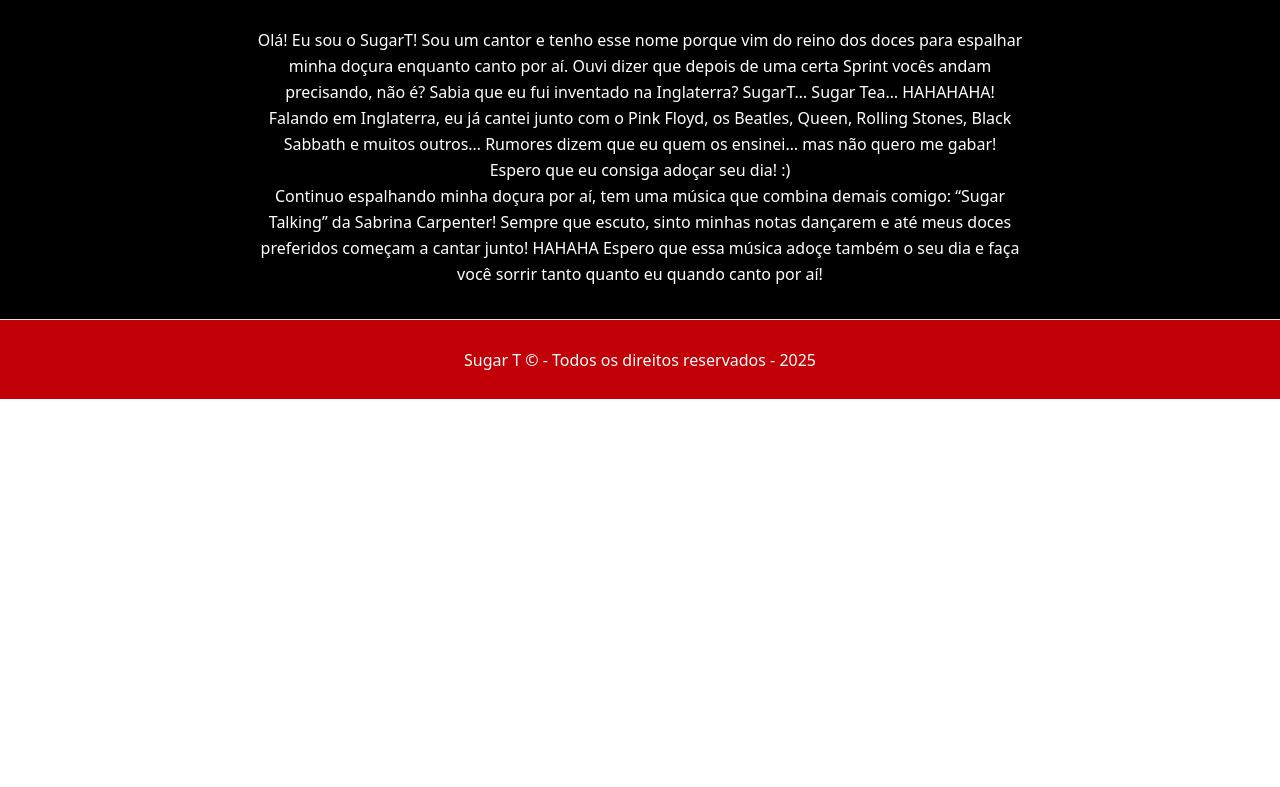
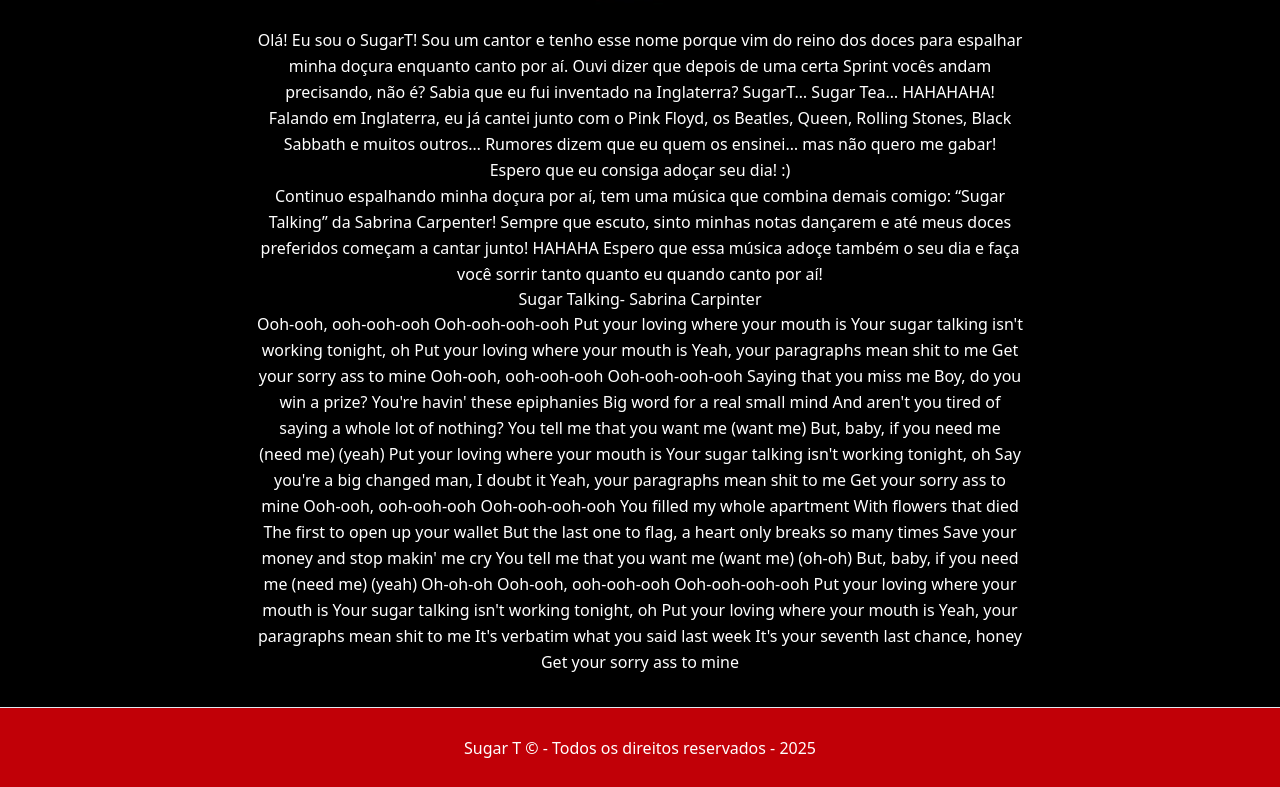
Before and after one commit to AmandhaYumi/ProvaFrontEnd, a React (Vite) app in the folder access-control-cp/: page /logado in a window 1280 px wide. Shown: the part 525-1312 px from the top of the page. Before the commit the page ends 924 px from the top, so only its background shows below. Built offline with nearby package versions, Linux system fonts and the light colour scheme.

Commit message:
adicionando letra de música

```diff
--- a/access-control-cp/src/routes/Logado/index.tsx
+++ b/access-control-cp/src/routes/Logado/index.tsx
@@ -15,7 +15,57 @@
         <p> Continuo espalhando minha doçura por aí, tem uma música que combina demais comigo: “Sugar Talking” da Sabrina Carpenter!
         Sempre que escuto, sinto minhas notas dançarem e até meus doces preferidos começam a cantar junto! HAHAHA
         Espero que essa música adoçe também o seu dia e faça você sorrir tanto quanto eu quando canto por aí!</p>
+        <h2>Sugar Talking- Sabrina Carpinter</h2>
+        <p>Ooh-ooh, ooh-ooh-ooh
+          Ooh-ooh-ooh-ooh
 
+          Put your loving where your mouth is
+          Your sugar talking isn't working tonight, oh
+          Put your loving where your mouth is
+          Yeah, your paragraphs mean shit to me
+          Get your sorry ass to mine
+
+          Ooh-ooh, ooh-ooh-ooh
+          Ooh-ooh-ooh-ooh
+
+          Saying that you miss me
+          Boy, do you win a prize?
+          You're havin' these epiphanies
+          Big word for a real small mind
+          And aren't you tired of saying a whole lot of nothing?
+
+          You tell me that you want me (want me)
+          But, baby, if you need me (need me) (yeah)
+
+          Put your loving where your mouth is
+          Your sugar talking isn't working tonight, oh
+          Say you're a big changed man, I doubt it
+          Yeah, your paragraphs mean shit to me
+          Get your sorry ass to mine
+
+          Ooh-ooh, ooh-ooh-ooh
+          Ooh-ooh-ooh-ooh
+
+          You filled my whole apartment
+          With flowers that died
+          The first to open up your wallet
+          But the last one to flag, a heart only breaks so many times
+          Save your money and stop makin' me cry
+
+          You tell me that you want me (want me) (oh-oh)
+          But, baby, if you need me (need me) (yeah)
+          Oh-oh-oh
+
+          Ooh-ooh, ooh-ooh-ooh
+          Ooh-ooh-ooh-ooh
+
+          Put your loving where your mouth is
+          Your sugar talking isn't working tonight, oh
+          Put your loving where your mouth is
+          Yeah, your paragraphs mean shit to me
+          It's verbatim what you said last week
+          It's your seventh last chance, honey
+          Get your sorry ass to mine</p>
     </main>
   );
 }
```
